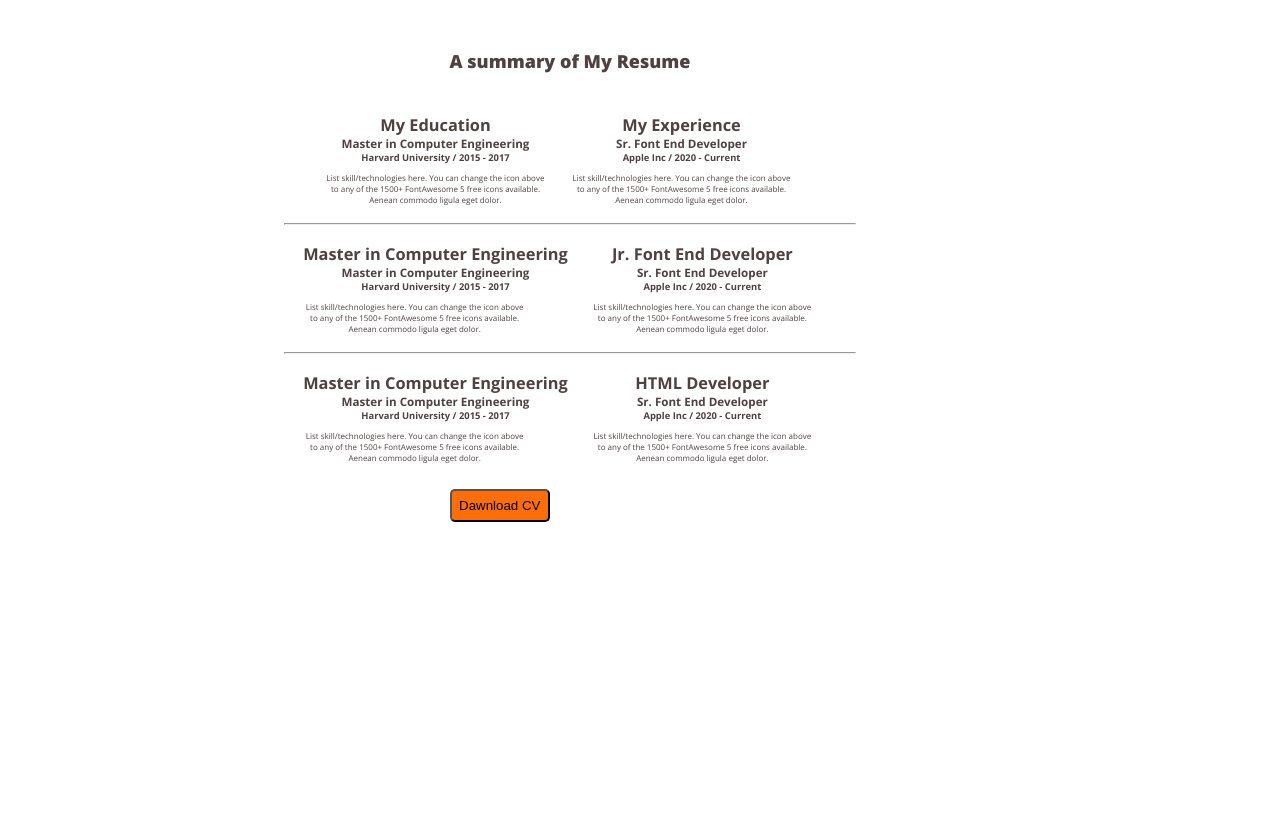
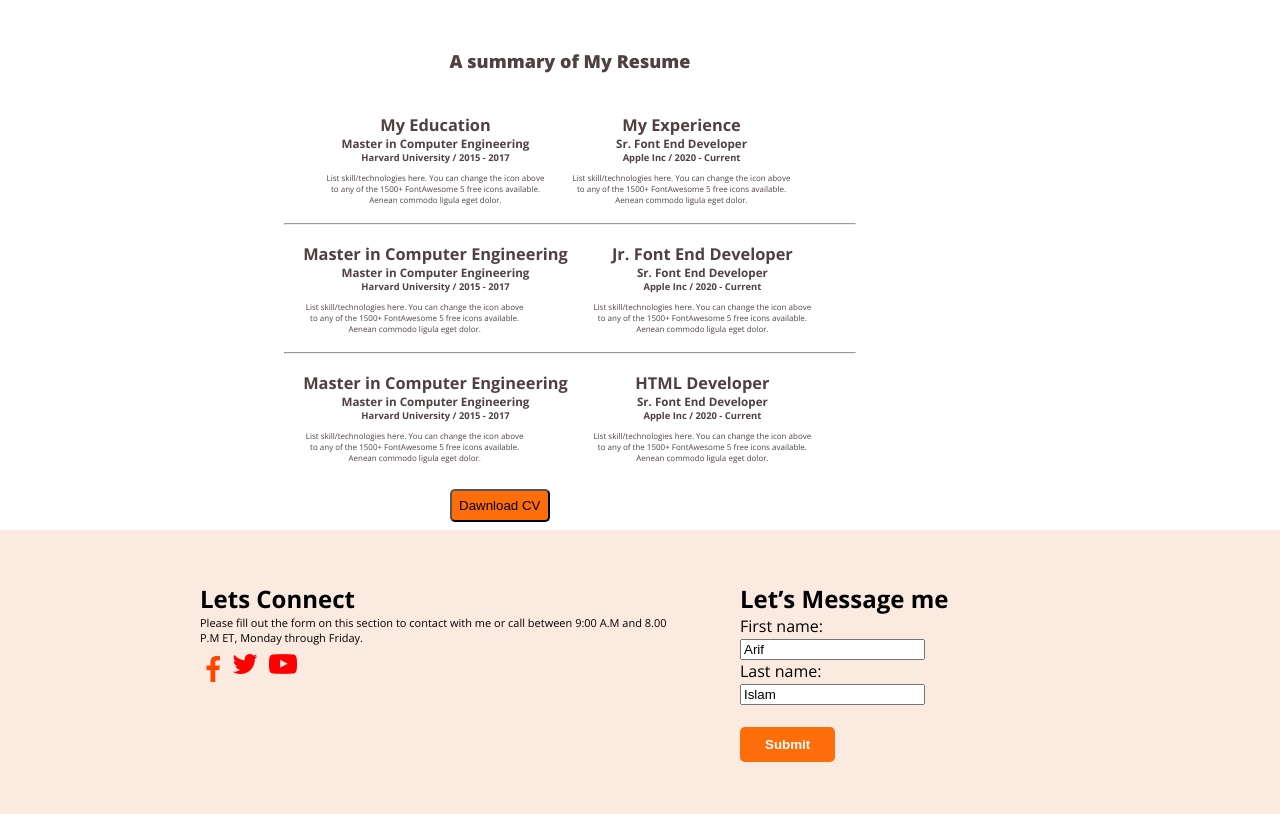
Before and after one commit to A01711575013/web-developer-portfolio, a plain HTML site: page index.html in a window 1280 px wide. Shown: the part 1337-2151 px from the top of the page. Before the commit the page ends 1867 px from the top, so only its background shows below. Drawn offline with nearby package versions, Linux system fonts and the light colour scheme.

Commit message:
footer completly complete

```diff
--- a/index.html
+++ b/index.html
@@ -7,6 +7,7 @@
     <title>Web developer portfolio</title>
     <link rel="preconnect" href="https://fonts.googleapis.com">
     <link rel="preconnect" href="https://fonts.gstatic.com" crossorigin>
+    <link rel="stylesheet" href="https://cdnjs.cloudflare.com/ajax/libs/font-awesome/4.7.0/css/font-awesome.min.css">
     <link href="https://fonts.googleapis.com/css2?family=Open+Sans:wght@400;700;800&display=swap" rel="stylesheet">
     <link rel="stylesheet" href="styles/style.css">
 
@@ -149,8 +150,29 @@
             <button class="btn-dawnload">Dawnload CV</button>
         </section>
     </main>
-    <footer>
-
+    <footer class="footer-all">
+        <div class="connect">
+            <h2 class="connect-title">Lets Connect</h2>
+            <p class="connect-descrip">Please fill out the form on this section to contact with me or call between 9:00 A.M and 8.00 P.M ET, Monday through Friday.</p>
+            <div class="icon">
+                <div class="fb-icon">
+                    <i class="fa fa-facebook-f"></i>
+                </div>
+                <div class="twitter-icon"><i class="fa fa-twitter" style="font-size:28px;color:red"></i>
+                    <br></div>
+                <div class="youtube-icon"><i class="fa fa-youtube-play" style="font-size:28px;color:red"></i></div>
+            </div>
+        </div>
+        <div class="massage-me">
+            <h2 class="msg-title">Let’s Message me</h2>
+            <form action="/action_page.php">
+                <label for="fname">First name:</label><br>
+                <input type="text" id="fname" name="fname" value="Arif"><br>
+                <label for="lname">Last name:</label><br>
+                <input type="text" id="lname" name="lname" value="Islam"><br><br>
+                <input class="btn-primary" type="submit" value="Submit">
+              </form>
+        </div>
     </footer>
 </body>
 
--- a/styles/style.css
+++ b/styles/style.css
@@ -154,3 +154,34 @@ main {
  padding: 7px;
  border-radius: 5px;
 }
+.icon {
+    display: flex;
+    padding: 5px;
+    margin-right: 7px;
+}
+.footer-all {
+    background-color: #faeadf;
+    display: flex;
+    justify-content: center;
+
+}
+.connect {
+    width: 40%;
+    margin-top: 52px;
+    margin-left: 200px;
+}
+.connect-descrip {
+    font-size: 11px;
+}
+.fb-icon {
+    font-size: 28px;
+    color: orangered;
+    margin-right: 11px;
+}
+.twitter-icon {
+    margin-right: 11px;
+}
+.massage-me {
+    width: 40%;
+    margin: 52px;
+}
```
